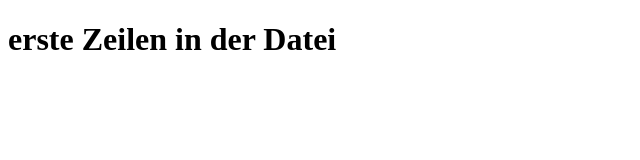
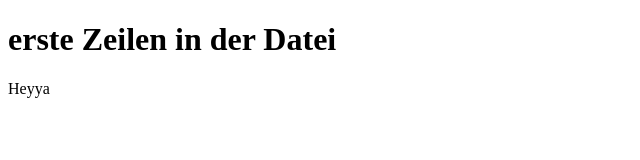
Before and after one commit to ziemod18/MoritzZierlerTestGit_1, a plain HTML site: page index.html in a window 1280 px wide. Shown: the full height of the page, 0-640 px from the left. Drawn offline with Linux system fonts and the light colour scheme.

Commit message:
habe eine neue Zeile hinzugefuegt

```diff
--- a/index.html
+++ b/index.html
@@ -6,5 +6,6 @@
     </head>
     <body>
         <h1>erste Zeilen in der Datei</h1>
+	<p>Heyya</p>
     </body>
 </html>
```
